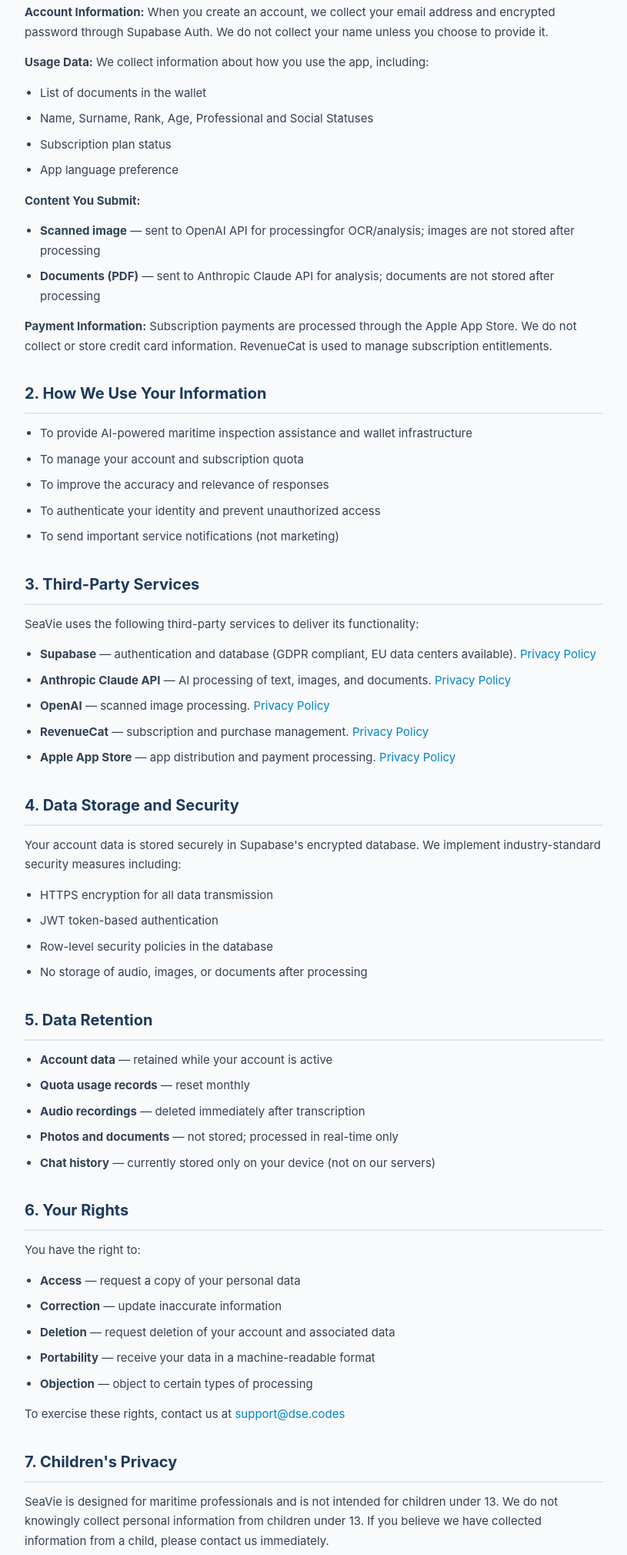
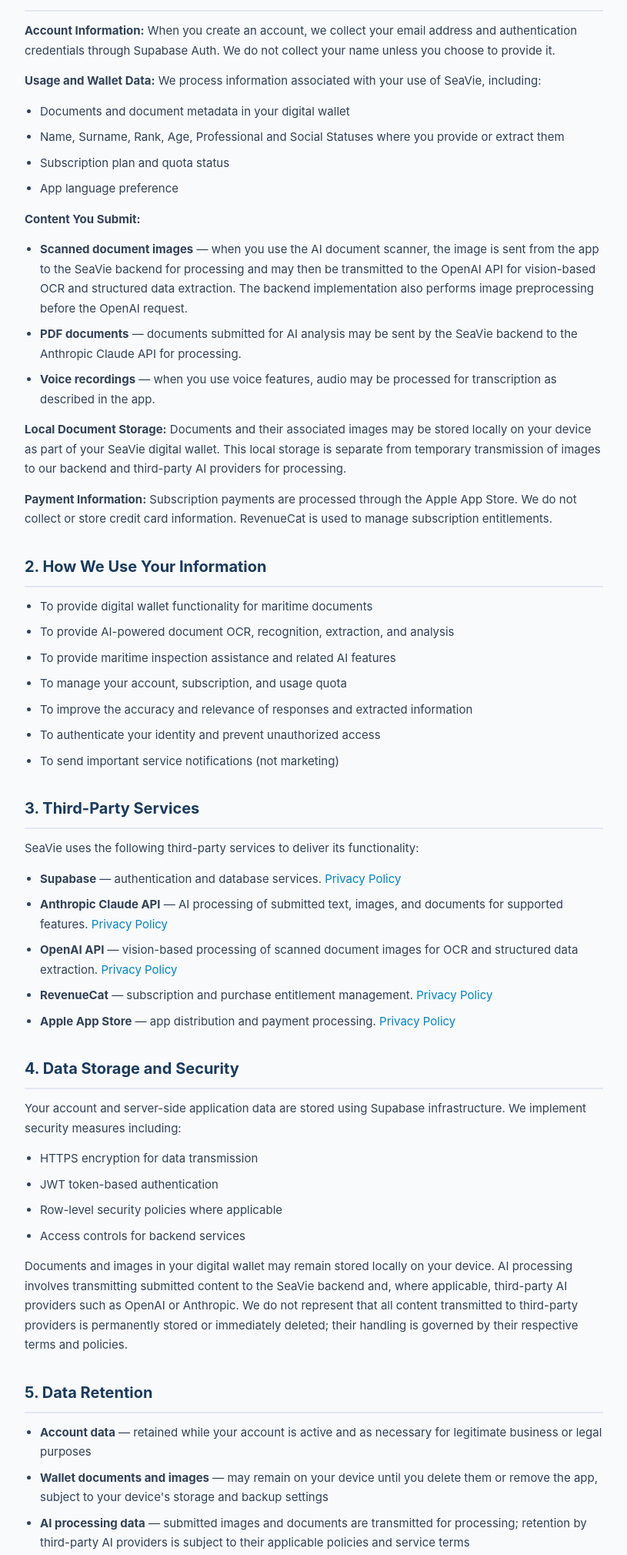
Before and after one commit to MAINSUP/SEAVIE.DSE, a website: page privacy.html in a window 1280 px wide. Shown: the part 464-2484 px from the top of the page at 77% size, without its empty margins (232-1047 px from the left). Drawn offline with Linux system fonts and the light colour scheme.

Commit message:
Correct Privacy Policy AI processing and document storage disclosures

```diff
--- a/privacy.html
+++ b/privacy.html
@@ -3,7 +3,6 @@
 <head>
   <meta charset="UTF-8">
   <meta name="viewport" content="width=device-width, initial-scale=1.0">
-  <!-- Favicon -->
   <link rel="icon" href="favicon.png" type="image/png">
   <title>Privacy Policy. SeaVie - Seafarers marine wallet</title>
   <style>
@@ -33,38 +32,43 @@
 
 <div class="container">
   <div class="meta">
-    <strong>Last Updated:</strong> July 1, 2026 &nbsp;|&nbsp;
-    <strong>Effective Date:</strong> July 1, 2026 &nbsp;|&nbsp;
+    <strong>Last Updated:</strong> August 30, 2026 &nbsp;|&nbsp;
+    <strong>Effective Date:</strong> August 30, 2026 &nbsp;|&nbsp;
     <strong>Developer:</strong> DSE — Data Science Enterprise
   </div>
 
-  <p>This Privacy Policy describes how SeaVie ("we", "our", or "us") collects, uses, and protects your information when you use our mobile application. We are committed to protecting your privacy and handling your data responsibly.</p>
+  <p>This Privacy Policy describes how SeaVie ("we", "our", or "us") collects, uses, processes, and protects your information when you use our mobile application. We are committed to protecting your privacy and handling your data responsibly.</p>
 
   <h2>1. Information We Collect</h2>
 
-  <p><strong>Account Information:</strong> When you create an account, we collect your email address and encrypted password through Supabase Auth. We do not collect your name unless you choose to provide it.</p>
+  <p><strong>Account Information:</strong> When you create an account, we collect your email address and authentication credentials through Supabase Auth. We do not collect your name unless you choose to provide it.</p>
 
-  <p><strong>Usage Data:</strong> We collect information about how you use the app, including:</p>
+  <p><strong>Usage and Wallet Data:</strong> We process information associated with your use of SeaVie, including:</p>
   <ul>
-    <li>List of documents in the wallet</li>
-    <li>Name, Surname, Rank, Age, Professional and Social Statuses</li>
-    <li>Subscription plan status</li>
+    <li>Documents and document metadata in your digital wallet</li>
+    <li>Name, Surname, Rank, Age, Professional and Social Statuses where you provide or extract them</li>
+    <li>Subscription plan and quota status</li>
     <li>App language preference</li>
   </ul>
 
   <p><strong>Content You Submit:</strong></p>
   <ul>
-    <li><strong>Scanned image</strong> — sent to OpenAI API for processingfor OCR/analysis; images are not stored after processing</li>
-    <li><strong>Documents (PDF)</strong> — sent to Anthropic Claude API for analysis; documents are not stored after processing</li>
+    <li><strong>Scanned document images</strong> — when you use the AI document scanner, the image is sent from the app to the SeaVie backend for processing and may then be transmitted to the OpenAI API for vision-based OCR and structured data extraction. The backend implementation also performs image preprocessing before the OpenAI request.</li>
+    <li><strong>PDF documents</strong> — documents submitted for AI analysis may be sent by the SeaVie backend to the Anthropic Claude API for processing.</li>
+    <li><strong>Voice recordings</strong> — when you use voice features, audio may be processed for transcription as described in the app.</li>
   </ul>
+
+  <p><strong>Local Document Storage:</strong> Documents and their associated images may be stored locally on your device as part of your SeaVie digital wallet. This local storage is separate from temporary transmission of images to our backend and third-party AI providers for processing.</p>
 
   <p><strong>Payment Information:</strong> Subscription payments are processed through the Apple App Store. We do not collect or store credit card information. RevenueCat is used to manage subscription entitlements.</p>
 
   <h2>2. How We Use Your Information</h2>
   <ul>
-    <li>To provide AI-powered maritime inspection assistance and wallet infrastructure</li>
-    <li>To manage your account and subscription quota</li>
-    <li>To improve the accuracy and relevance of responses</li>
+    <li>To provide digital wallet functionality for maritime documents</li>
+    <li>To provide AI-powered document OCR, recognition, extraction, and analysis</li>
+    <li>To provide maritime inspection assistance and related AI features</li>
+    <li>To manage your account, subscription, and usage quota</li>
+    <li>To improve the accuracy and relevance of responses and extracted information</li>
     <li>To authenticate your identity and prevent unauthorized access</li>
     <li>To send important service notifications (not marketing)</li>
   </ul>
@@ -72,41 +76,42 @@
   <h2>3. Third-Party Services</h2>
   <p>SeaVie uses the following third-party services to deliver its functionality:</p>
   <ul>
-    <li><strong>Supabase</strong> — authentication and database (GDPR compliant, EU data centers available). <a href="https://supabase.com/privacy" target="_blank">Privacy Policy</a></li>
-    <li><strong>Anthropic Claude API</strong> — AI processing of text, images, and documents. <a href="https://www.anthropic.com/privacy" target="_blank">Privacy Policy</a></li>
-    <li><strong>OpenAI</strong> — scanned image processing. <a href="https://deepgram.com/privacy" target="_blank">Privacy Policy</a></li>
-    <li><strong>RevenueCat</strong> — subscription and purchase management. <a href="https://www.revenuecat.com/privacy" target="_blank">Privacy Policy</a></li>
-    <li><strong>Apple App Store</strong> — app distribution and payment processing. <a href="https://www.apple.com/privacy/" target="_blank">Privacy Policy</a></li>
+    <li><strong>Supabase</strong> — authentication and database services. <a href="https://supabase.com/privacy" target="_blank" rel="noopener noreferrer">Privacy Policy</a></li>
+    <li><strong>Anthropic Claude API</strong> — AI processing of submitted text, images, and documents for supported features. <a href="https://www.anthropic.com/privacy" target="_blank" rel="noopener noreferrer">Privacy Policy</a></li>
+    <li><strong>OpenAI API</strong> — vision-based processing of scanned document images for OCR and structured data extraction. <a href="https://openai.com/policies/privacy-policy/" target="_blank" rel="noopener noreferrer">Privacy Policy</a></li>
+    <li><strong>RevenueCat</strong> — subscription and purchase entitlement management. <a href="https://www.revenuecat.com/privacy" target="_blank" rel="noopener noreferrer">Privacy Policy</a></li>
+    <li><strong>Apple App Store</strong> — app distribution and payment processing. <a href="https://www.apple.com/privacy/" target="_blank" rel="noopener noreferrer">Privacy Policy</a></li>
   </ul>
 
   <h2>4. Data Storage and Security</h2>
-  <p>Your account data is stored securely in Supabase's encrypted database. We implement industry-standard security measures including:</p>
+  <p>Your account and server-side application data are stored using Supabase infrastructure. We implement security measures including:</p>
   <ul>
-    <li>HTTPS encryption for all data transmission</li>
+    <li>HTTPS encryption for data transmission</li>
     <li>JWT token-based authentication</li>
-    <li>Row-level security policies in the database</li>
-    <li>No storage of audio, images, or documents after processing</li>
+    <li>Row-level security policies where applicable</li>
+    <li>Access controls for backend services</li>
   </ul>
+  <p>Documents and images in your digital wallet may remain stored locally on your device. AI processing involves transmitting submitted content to the SeaVie backend and, where applicable, third-party AI providers such as OpenAI or Anthropic. We do not represent that all content transmitted to third-party providers is permanently stored or immediately deleted; their handling is governed by their respective terms and policies.</p>
 
   <h2>5. Data Retention</h2>
   <ul>
-    <li><strong>Account data</strong> — retained while your account is active</li>
-    <li><strong>Quota usage records</strong> — reset monthly</li>
-    <li><strong>Audio recordings</strong> — deleted immediately after transcription</li>
-    <li><strong>Photos and documents</strong> — not stored; processed in real-time only</li>
-    <li><strong>Chat history</strong> — currently stored only on your device (not on our servers)</li>
+    <li><strong>Account data</strong> — retained while your account is active and as necessary for legitimate business or legal purposes</li>
+    <li><strong>Wallet documents and images</strong> — may remain on your device until you delete them or remove the app, subject to your device's storage and backup settings</li>
+    <li><strong>AI processing data</strong> — submitted images and documents are transmitted for processing; retention by third-party AI providers is subject to their applicable policies and service terms</li>
+    <li><strong>Audio recordings</strong> — where transcription is used, audio may be processed for transcription and is not intended to be retained as a permanent SeaVie wallet document</li>
+    <li><strong>Chat history</strong> — currently stored on your device where supported by the app</li>
   </ul>
 
   <h2>6. Your Rights</h2>
-  <p>You have the right to:</p>
+  <p>Subject to applicable law, you have the right to:</p>
   <ul>
-    <li><strong>Access</strong> — request a copy of your personal data</li>
-    <li><strong>Correction</strong> — update inaccurate information</li>
-    <li><strong>Deletion</strong> — request deletion of your account and associated data</li>
-    <li><strong>Portability</strong> — receive your data in a machine-readable format</li>
-    <li><strong>Objection</strong> — object to certain types of processing</li>
+    <li><strong>Access</strong> — request a copy of personal data we hold about you</li>
+    <li><strong>Correction</strong> — request correction of inaccurate information</li>
+    <li><strong>Deletion</strong> — request deletion of your account and associated personal data, subject to legal requirements</li>
+    <li><strong>Portability</strong> — receive applicable personal data in a machine-readable format</li>
+    <li><strong>Objection or restriction</strong> — object to or request restriction of certain processing where provided by applicable law</li>
   </ul>
-  <p>To exercise these rights, contact us at <a href="mailto:support@dse.codes">support@dse.codes</a></p>
+  <p>To exercise these rights, contact us at <a href="mailto:support@dse.codes">support@dse.codes</a>.</p>
 
   <h2>7. Children's Privacy</h2>
   <p>SeaVie is designed for maritime professionals and is not intended for children under 13. We do not knowingly collect personal information from children under 13. If you believe we have collected information from a child, please contact us immediately.</p>
@@ -114,16 +119,16 @@
   <h2>8. Enterprise and Fleet Accounts</h2>
   <p>If you use SeaVie through an Enterprise or Fleet account provided by your employer:</p>
   <ul>
-    <li>Your employer (Fleet Admin) may see your usage statistics</li>
+    <li>Your employer (Fleet Admin) may receive usage statistics or other information made available through the enterprise service</li>
     <li>Company documents uploaded by Fleet Admins may be used to provide contextual answers</li>
-    <li>Your individual questions are not shared with your employer</li>
+    <li>Individual questions are not intentionally shared with your employer unless the enterprise service or applicable agreement provides otherwise</li>
   </ul>
 
   <h2>9. International Data Transfers</h2>
-  <p>SeaVie is operated from Ukraine. Your data may be processed in various countries where our service providers operate, including the United States and European Union. We ensure appropriate safeguards are in place for such transfers.</p>
+  <p>SeaVie is operated from Ukraine. Your data may be processed in countries where SeaVie or its service providers operate, including the United States and European Union. Where required by applicable law, we seek to use appropriate safeguards for international data transfers.</p>
 
   <h2>10. Changes to This Policy</h2>
-  <p>We may update this Privacy Policy from time to time. We will notify you of significant changes via the app or email. Continued use of SeaVie after changes constitutes acceptance of the updated policy.</p>
+  <p>We may update this Privacy Policy from time to time. We will notify you of significant changes via the app, website, or email where appropriate. The updated policy will state its effective date.</p>
 
   <h2>11. Contact Us</h2>
   <p>If you have questions about this Privacy Policy or your data, contact us:</p>
```
